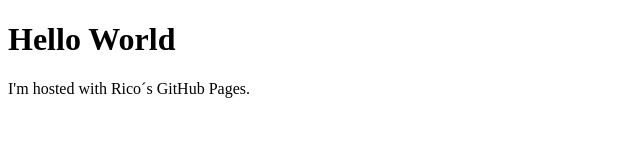
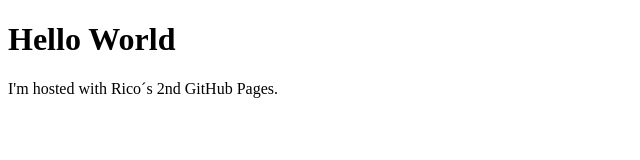
Before and after one commit to rico007/testpage, a plain HTML site: page index.html in a window 1280 px wide. Shown: the full height of the page, 0-640 px from the left. Drawn offline with Linux system fonts and the light colour scheme.

Commit message:
Update index.html

```diff
--- a/index.html
+++ b/index.html
@@ -2,6 +2,6 @@
 <html>
 <body>
 <h1>Hello World</h1>
-<p>I'm hosted  with Rico´s GitHub Pages.</p>
+<p>I'm hosted  with Rico´s 2nd GitHub Pages.</p>
 </body>
 </html>
```
